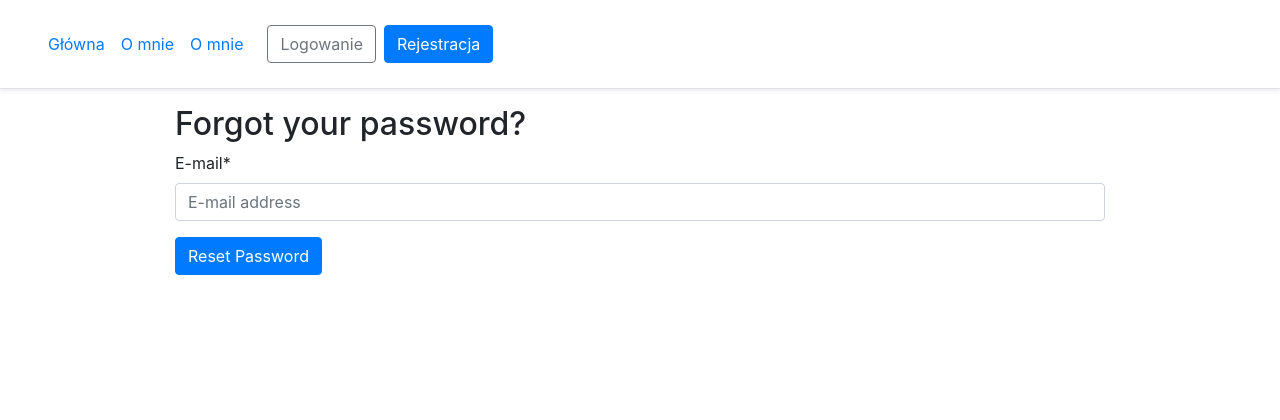
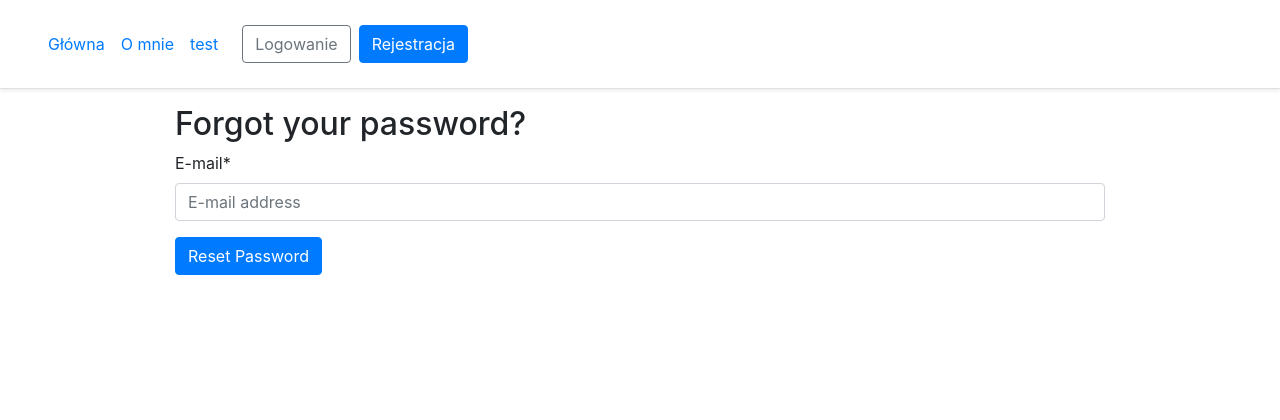
Before and after one commit to MichalKandybowicz/MK-projekt, a Django app: page /accounts/password/reset/ in a window 1280 px wide. Shown: the top 420 px of the page. Run offline with Django 3.2, Linux system fonts and the light colour scheme; some libraries are stand-ins or nearby versions.

Commit message:
html progress

```diff
--- a/templates/_base.html
+++ b/templates/_base.html
@@ -33,7 +33,7 @@
                <a class="nav-link" href="{% url 'about' %}">O mnie</a>
             </li>
             <li class="nav-item">
-               <a class="nav-link" href="{% url 'test' %}">O mnie</a>
+               <a class="nav-link" href="{% url 'test' %}">test</a>
             </li>
             </ul>
         </nav>
```
